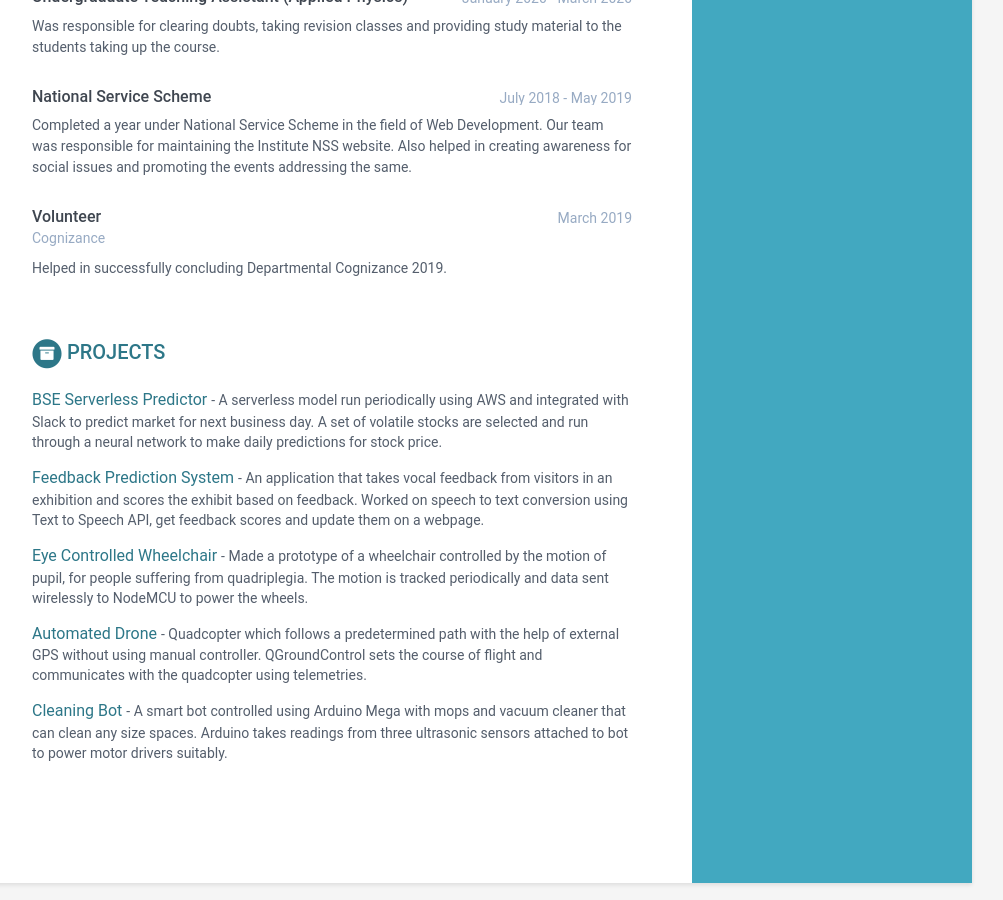
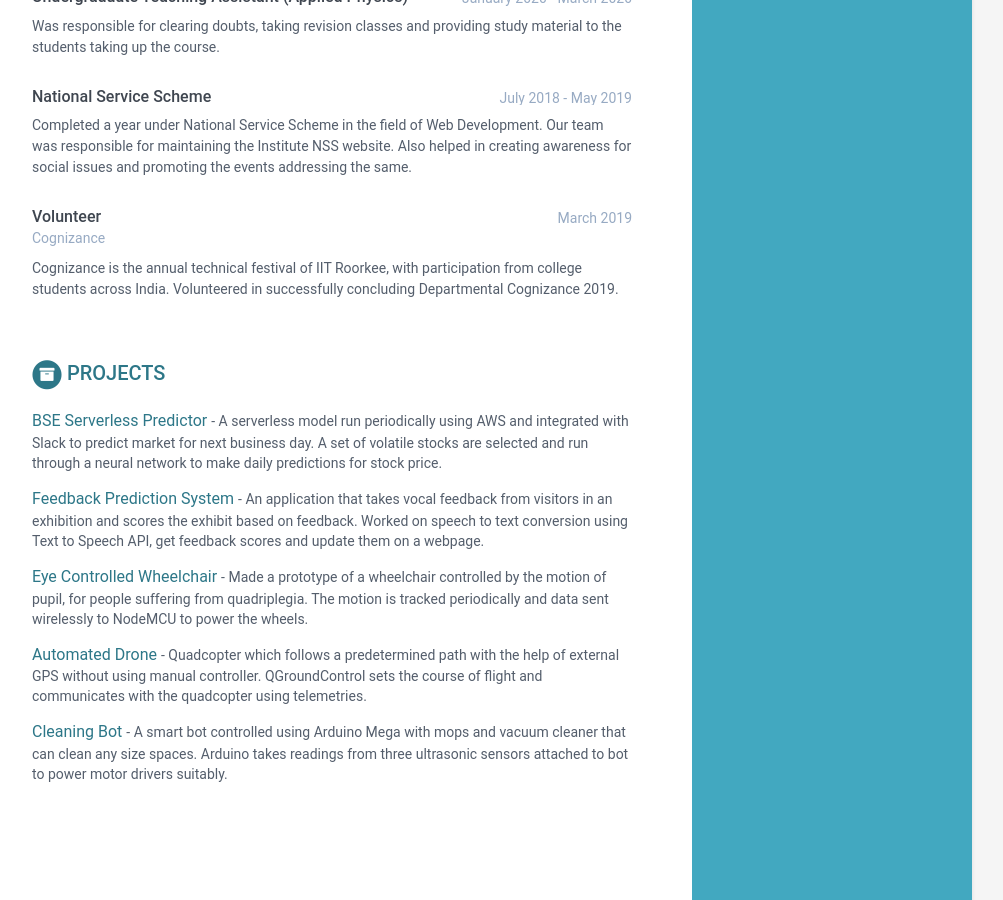
Before and after one commit to mangalpranjal/mangalpranjal.github.io, a Jekyll site: the page built from index.html, in a window 1280 px wide and 900 px high, scrolled down 1870 px. Shown: the whole window, without its empty margins (168-1171 px from the left). Built offline with Jekyll 4.4.1, drawn with Linux system fonts in a browser that asks for light colours.

Commit message:
Portfolio update

```diff
--- a/_data/data.yml
+++ b/_data/data.yml
@@ -136,7 +136,7 @@ experiences:
       time: March 2019
       company: Cognizance
       details: |
-        Helped in successfully concluding Departmental Cognizance 2019.
+        Cognizance is the annual technical festival of IIT Roorkee, with participation from college students across India. Volunteered in successfully concluding Departmental Cognizance 2019.
 
 projects:
     title: Projects
```
